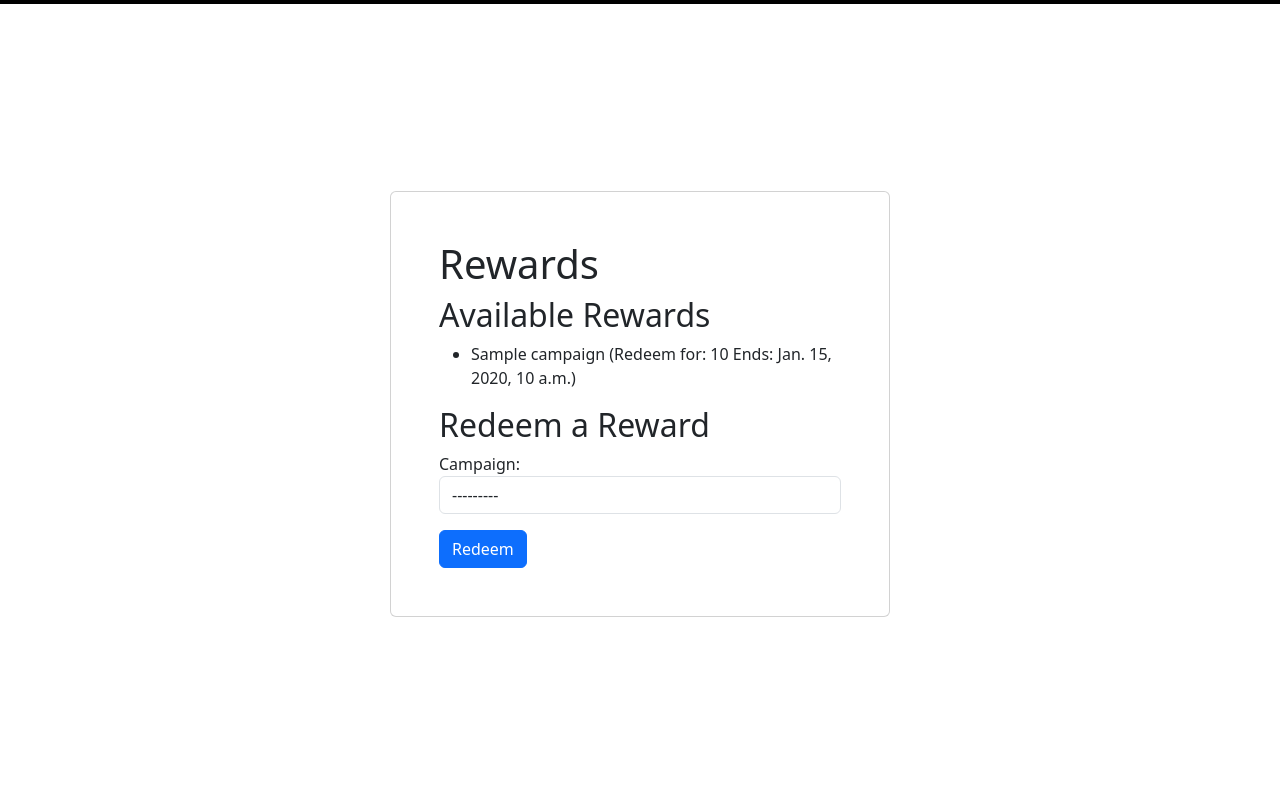
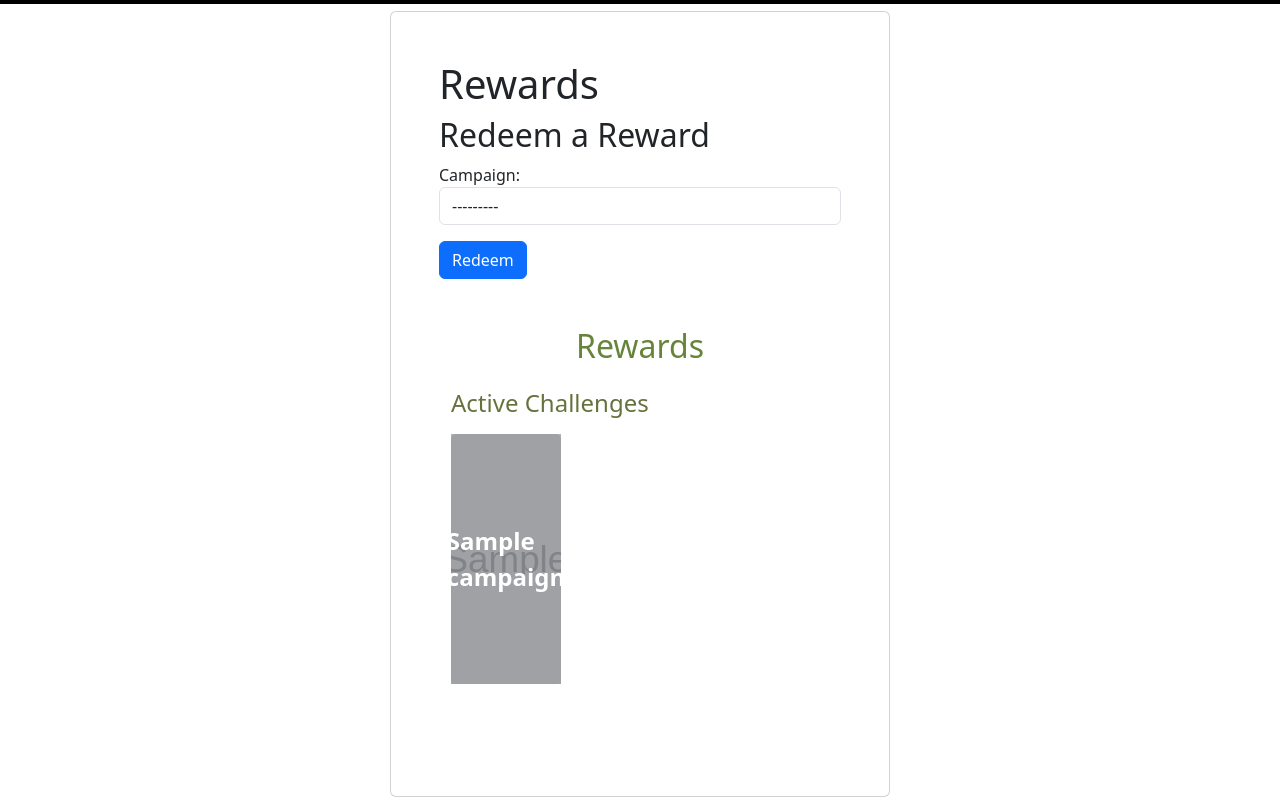
Before and after one commit to CSCI3356-Fall2024/Byte-to-Eat, a Django app: template EagleEats/mainApp/templates/rewards.html in a window 1280 px wide. Shown: the part 86-886 px from the top of the page. Run offline with Django 5.2, Linux system fonts and the light colour scheme; the template is opened without the code that fills it: values that come from a table or form of the project are taken from there, others are empty; tables that the repository leaves empty hold one stand-in row (values such as "Sample post"); grey boxes marked "Sample" are stand-in pictures.

Commit message:
Added card rendering to Rewards page

```diff
--- a/EagleEats/mainApp/templates/rewards.html
+++ b/EagleEats/mainApp/templates/rewards.html
@@ -1,15 +1,7 @@
 {% extends 'base.html' %}
+{% load static %}
 {% block content %}
 <h1>Rewards</h1>
-
-<div>
-    <h2>Available Rewards</h2>
-    <ul>
-        {% for reward in available_rewards %}
-            <li>{{ reward.title }} (Redeem for: {{reward.individual_points}} Ends: {{ reward.end_date }})</li>
-        {% endfor %}
-    </ul>
-</div>
 
 <div>
     <h2>Redeem a Reward</h2>
@@ -19,4 +11,109 @@
         <button type="submit" class="btn btn-primary">Redeem</button>
     </form>
 </div>
+
+<main class="container my-5">
+    <style>
+        .campaign-card img {
+            width: 100%;
+            height: 250px;
+            object-fit: cover;
+            opacity: 0.5;
+        }
+
+        .campaign-card .overlay {
+            position: absolute;
+            top: 0;
+            left: 0;
+            width: 100%;
+            height: 100%;
+            background-color: rgba(0, 0, 0, 0.3);
+            display: flex;
+            justify-content: center;
+            align-items: center;
+            color: white;
+            font-size: 1.5rem;
+            font-weight: bold;
+        }
+
+        .no-image-title {
+            height: 200px;
+            background-color: #d4e9d4;
+            color: #66723D;
+            font-size: 1.5rem;
+            font-weight: bold;
+            display: flex;
+            justify-content: center;
+            align-items: center;
+            text-align: center;
+        }
+    </style>
+
+    <h2 class="text-center mb-4" style="font-size: 2rem; color: #66843a;">Rewards</h2>
+
+    <!-- Active Challenges Section -->
+    <section>
+        <h3 class="mb-3" style="font-size: 1.5rem; color: #66723D;">Active Challenges</h3>
+        <div class="row">
+            {% for reward in available_rewards %}
+                <div class="col-md-4 mb-3">
+                    <div class="campaign-container" style="position: relative;">
+                        <div class="card campaign-card" style="border: none; background-color: #f2f2f2;">
+                            {% if reward.campaign_picture %}
+                                <img src="{{ reward.campaign_picture.url }}" class="card-img-top" alt="{{ reward.title }}">
+                                <div class="overlay">{{ reward.title }}</div> <!-- Title over the image -->
+                            {% else %}
+                                <img src="{% static 'img/eagle.png' %}" class="card-img-top" alt="{{ reward.title }}">
+                                <div class="overlay">{{ reward.title }}</div> <!-- Title over the image -->
+                            {% endif %}
+                        </div>
+                        <!-- Dropdown section -->
+                        <div class="campaign-details" style="display: none; background-color: #f9f9f9; border: 1px solid #ddd; padding: 10px; position: absolute; top: 110%; left: 0; width: 100%; z-index: 10; box-shadow: 0px 4px 6px rgba(0, 0, 0, 0.1);">
+                            <p style="color:#66723D"><strong>{{ reward.title }}</strong></p>
+                            <p><strong>Individual Points:</strong> {{ reward.individual_points }} pts</p>
+                            <p><strong>Group Points:</strong> {{ reward.group_points }} pts</p>
+                            <p><strong>Active:</strong> {{ reward.start_date|date:"F j, Y" }} - {{ reward.end_date|date:"F j, Y" }}</p>
+                        </div>
+                    </div>
+                </div>
+            {% empty %}
+                <p class="text-center">No active rewards at the moment.</p>
+            {% endfor %}
+        </div>
+    </section>
+</main>
+
+<style>
+    .campaign-container {
+        position: relative;
+    }
+
+    .campaign-card {
+        cursor: pointer;
+        transition: transform 0.3s ease;
+    }
+
+    .campaign-card:hover {
+        transform: scale(1.05);
+    }
+
+    .campaign-container:hover .campaign-details {
+        display: block !important;
+    }
+
+    .campaign-details {
+        animation: fadeIn 0.3s ease-out;
+    }
+
+    @keyframes fadeIn {
+        from {
+            opacity: 0;
+            transform: translateY(-10px);
+        }
+        to {
+            opacity: 1;
+            transform: translateY(0);
+        }
+    }
+</style>
 {% endblock %}
```
